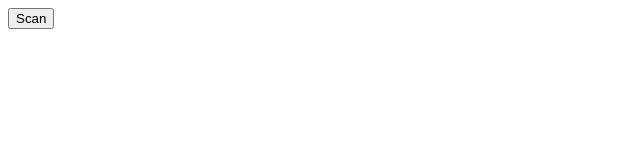
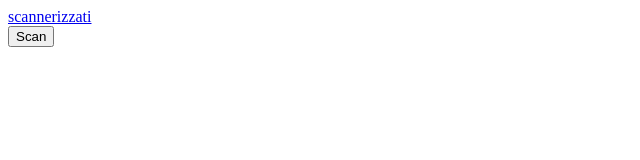
Before and after one commit to fogninid/docs, a website: page client/src/index.html in a window 1280 px wide. Shown: the whole page, without its empty margins (0-640 px from the left). Drawn offline with nearby package versions, Linux system fonts and the light colour scheme.

Commit message:
add temporary link

```diff
--- a/client/src/index.html
+++ b/client/src/index.html
@@ -44,6 +44,7 @@
 
 <script src="js/jquery-3.2.1.min.js"></script>
 
+<a href="repo/">scannerizzati</a>
 <div>
     <form action="">
         <input id="scan" value="Scan" type="button">
```
